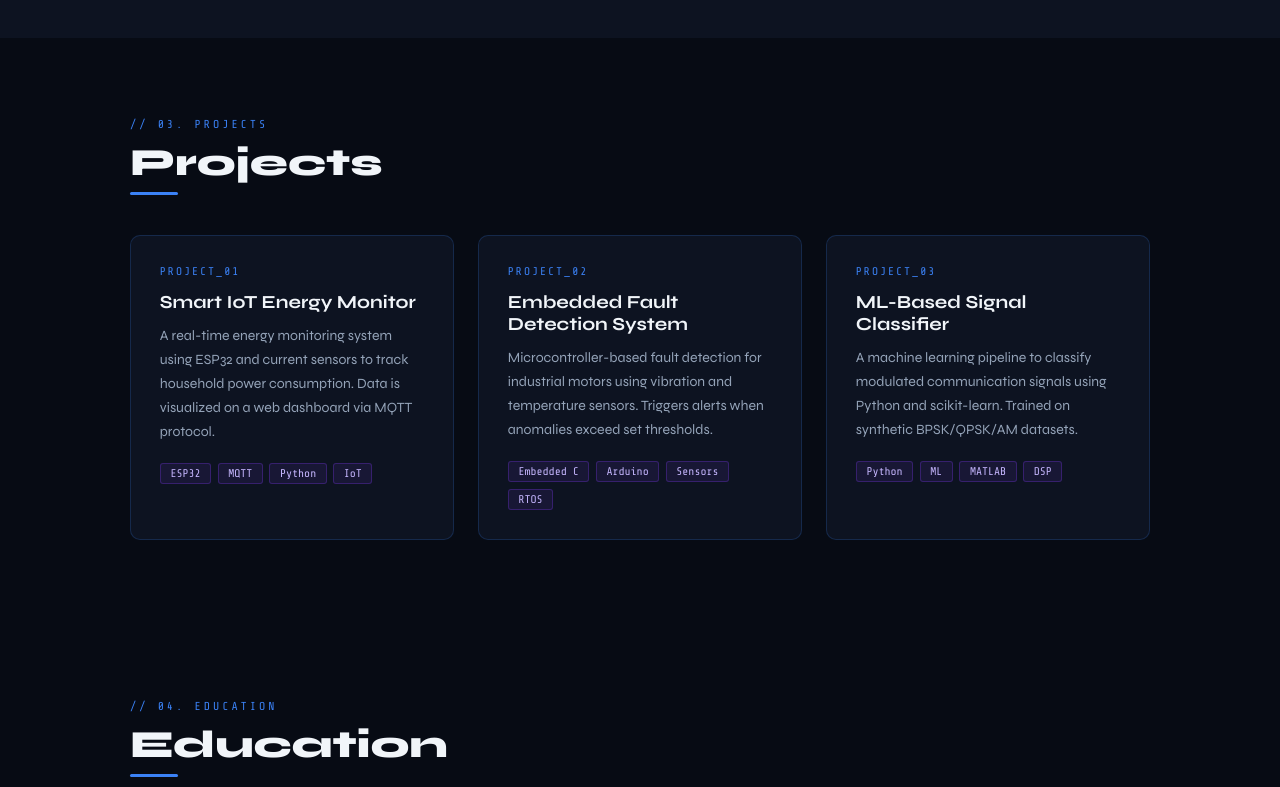
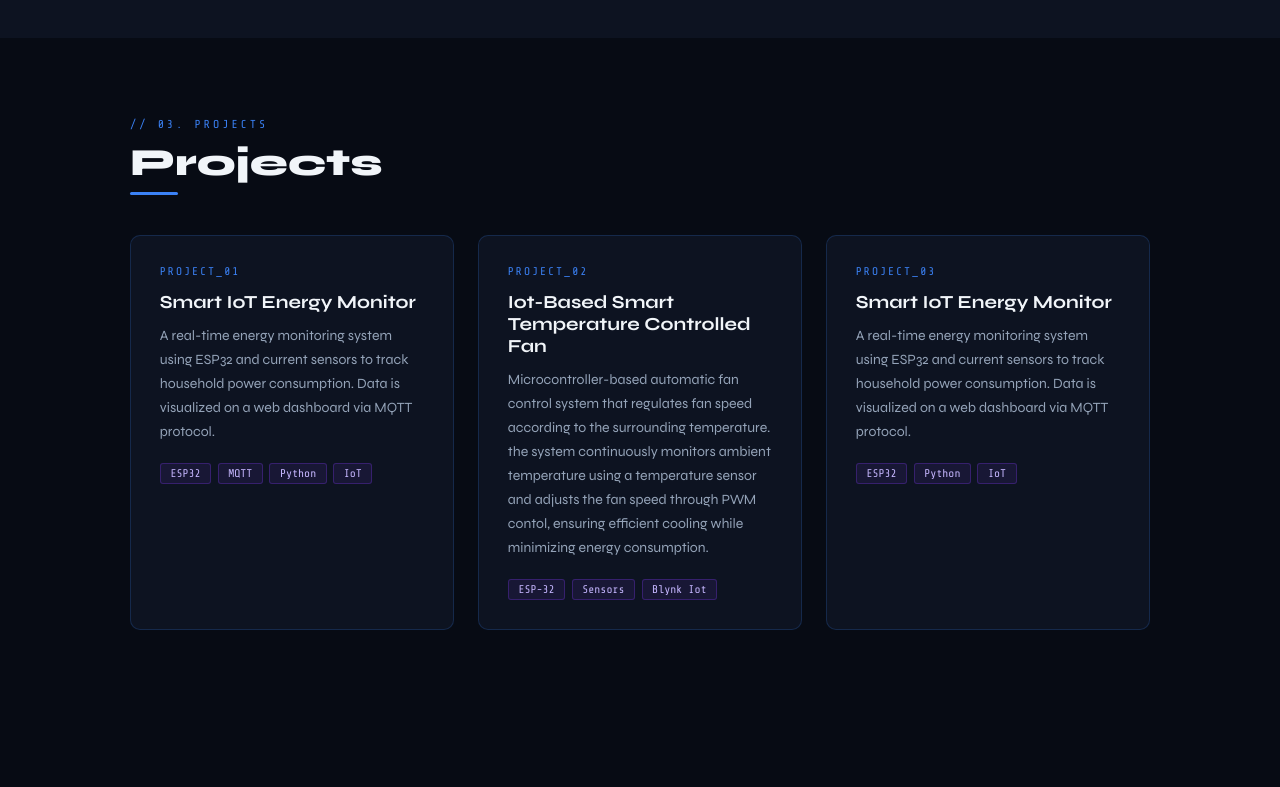
Before and after one commit to Aromal-raj/Aromal-raj.github.io, a plain HTML site: page index.html in a window 1280 px wide. Shown: the part 1955-2742 px from the top of the page. Drawn offline with nearby package versions, Linux system fonts and the light colour scheme.

Commit message:
Update index.html

```diff
--- a/index.html
+++ b/index.html
@@ -584,7 +584,6 @@
         <div class="skill-tags">
           <span class="skill-tag purple">Arduino</span>
           <span class="skill-tag purple">ESP32</span>
-          <span class="skill-tag purple">Raspberry Pi</span>
           <span class="skill-tag purple">VLSI Design</span>
         </div>
       </div>
@@ -632,30 +631,30 @@
     </div>
     <div class="project-card">
       <div class="project-num">PROJECT_02</div>
-      <div class="project-title">Embedded Fault Detection System</div>
+      <div class="project-title">Iot-Based Smart Temperature Controlled Fan</div>
       <p class="project-desc">
-        Microcontroller-based fault detection for industrial motors using vibration and
-        temperature sensors. Triggers alerts when anomalies exceed set thresholds.
+        Microcontroller-based automatic fan control system that regulates fan speed according to the surrounding temperature.
+        the system continuously monitors ambient temperature using a temperature sensor and adjusts the fan speed through
+        PWM contol, ensuring efficient cooling while minimizing energy consumption.
       </p>
       <div class="project-tags">
-        <span class="project-tag">Embedded C</span>
-        <span class="project-tag">Arduino</span>
+        <span class="project-tag">ESP-32</span>
         <span class="project-tag">Sensors</span>
-        <span class="project-tag">RTOS</span>
+        <span class="project-tag">Blynk Iot</span>
       </div>
     </div>
     <div class="project-card">
       <div class="project-num">PROJECT_03</div>
-      <div class="project-title">ML-Based Signal Classifier</div>
+      <div class="project-title">Smart IoT Energy Monitor</div>
       <p class="project-desc">
-        A machine learning pipeline to classify modulated communication signals using
-        Python and scikit-learn. Trained on synthetic BPSK/QPSK/AM datasets.
+       A real-time energy monitoring system using ESP32 and current sensors to track
+        household power consumption. Data is visualized on a web dashboard via MQTT protocol.
       </p>
       <div class="project-tags">
+                <span class="project-tag">ESP32</span>
+
         <span class="project-tag">Python</span>
-        <span class="project-tag">ML</span>
-        <span class="project-tag">MATLAB</span>
-        <span class="project-tag">DSP</span>
+        <span class="project-tag">IoT</span>
       </div>
     </div>
   </div>
```
